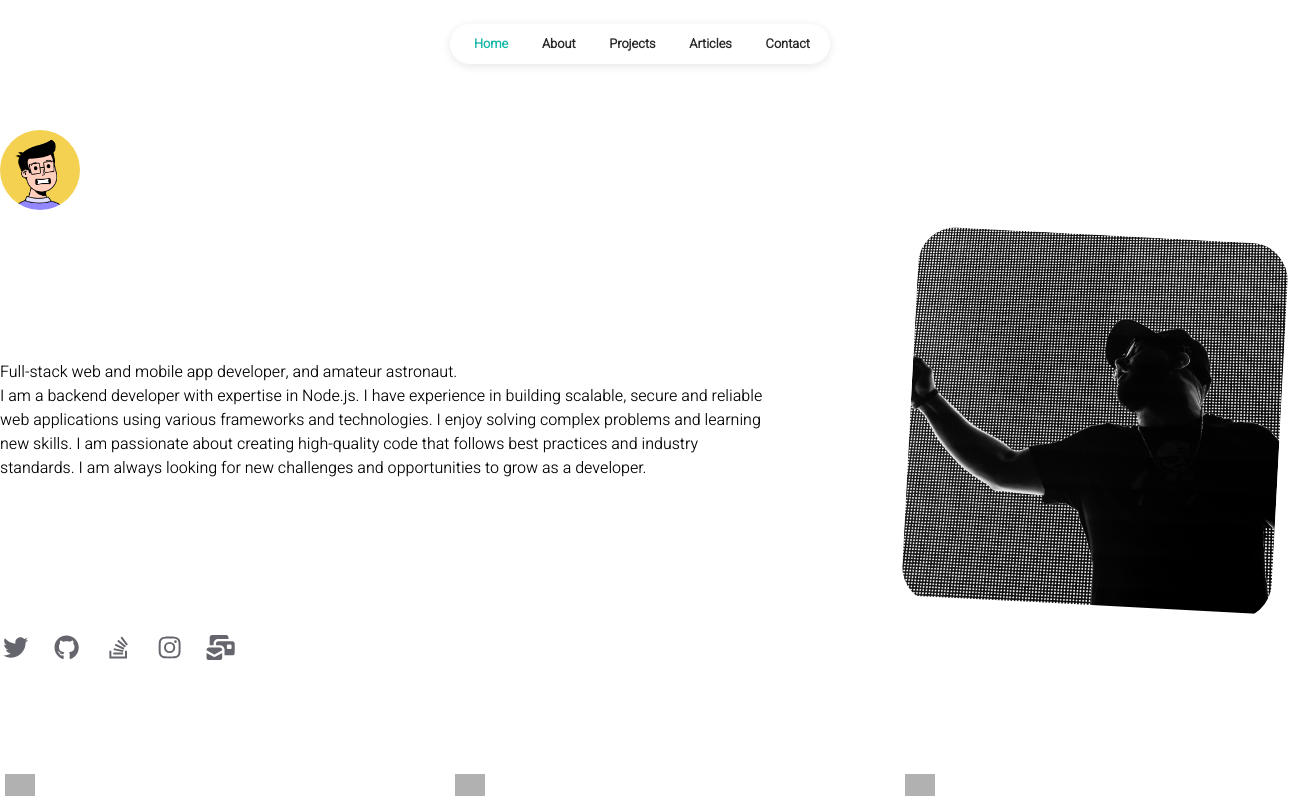
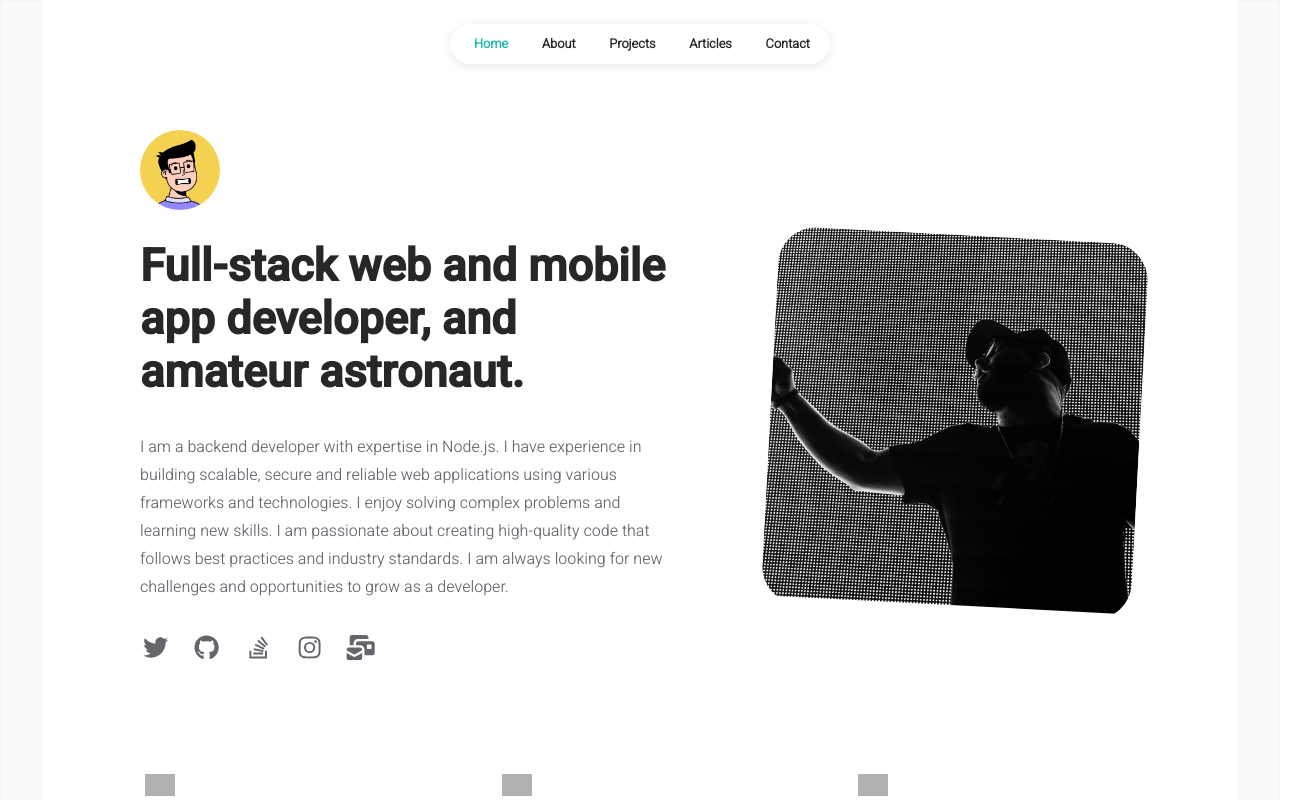
Before and after one commit to hh1864/portfolio, a React (Vite) app: page / in a window 1280 px wide. Shown: the top 800 px of the page, 1315 px wide, since content can reach past the window. Built offline with nearby package versions, Linux system fonts and the light colour scheme; grey boxes are pictures that could not be loaded.

Commit message:
fixing broken layout and topbar not working,

```diff
--- a/src/App.jsx
+++ b/src/App.jsx
@@ -1,9 +1,25 @@
-import { useState } from 'react'
-import reactLogo from './assets/react.svg'
-import viteLogo from '/vite.svg'
-
+import { Routes, Route } from "react-router-dom";
 
 import Homepage from "./pages/homepage.jsx";
+import About from "./pages/about.jsx";
+import Projects from "./pages/projects.jsx";
+import Articles from "./pages/articles.jsx";
+import Contact from "./pages/contact.jsx";
+import ReadArticle from "./pages/readArticle.jsx";
+import NotFound from "./pages/404.jsx";
+
+import "./app.css";
+
 export default function App() {
-  return <Homepage />;
+	return (
+		<Routes>
+			<Route path="/" element={<Homepage />} />
+			<Route path="/about" element={<About />} />
+			<Route path="/projects" element={<Projects />} />
+			<Route path="/articles" element={<Articles />} />
+			<Route path="/article/:slug" element={<ReadArticle />} />
+			<Route path="/contact" element={<Contact />} />
+			<Route path="*" element={<NotFound />} />
+		</Routes>
+	);
 }
```
